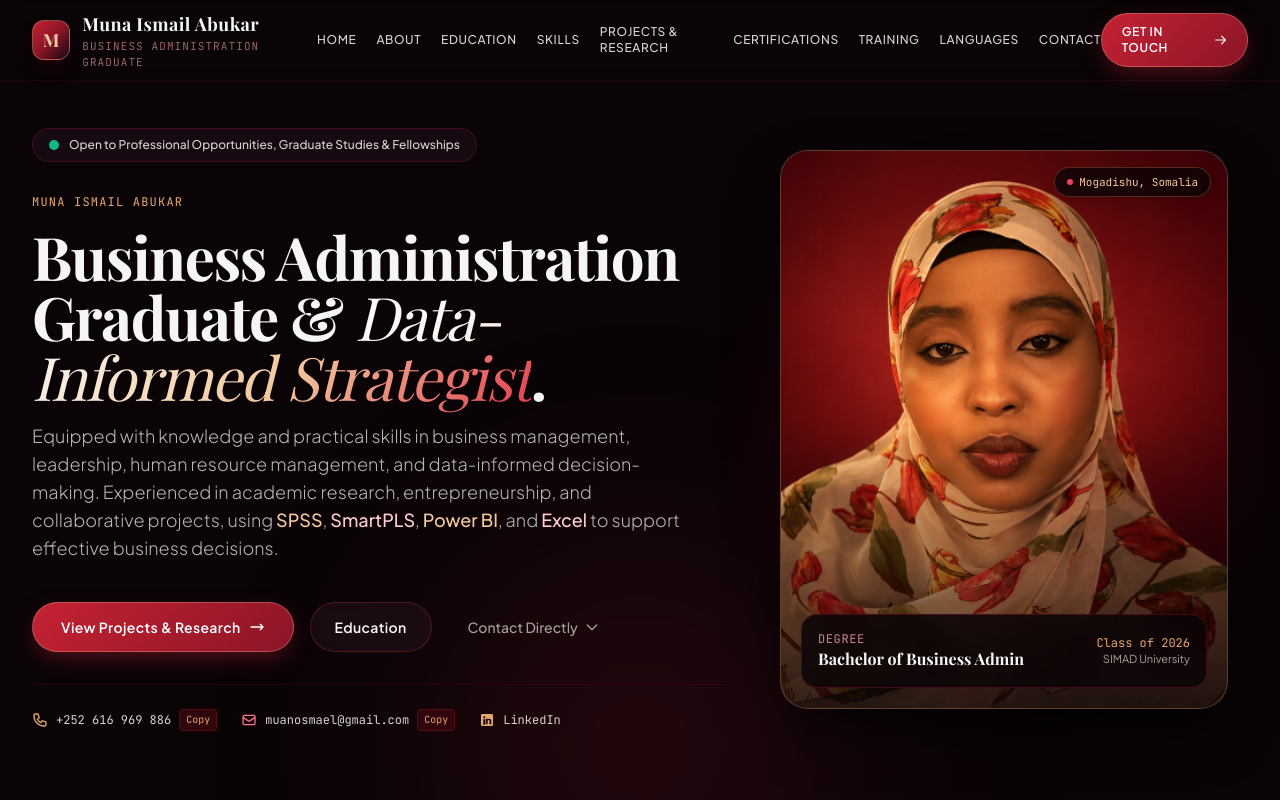
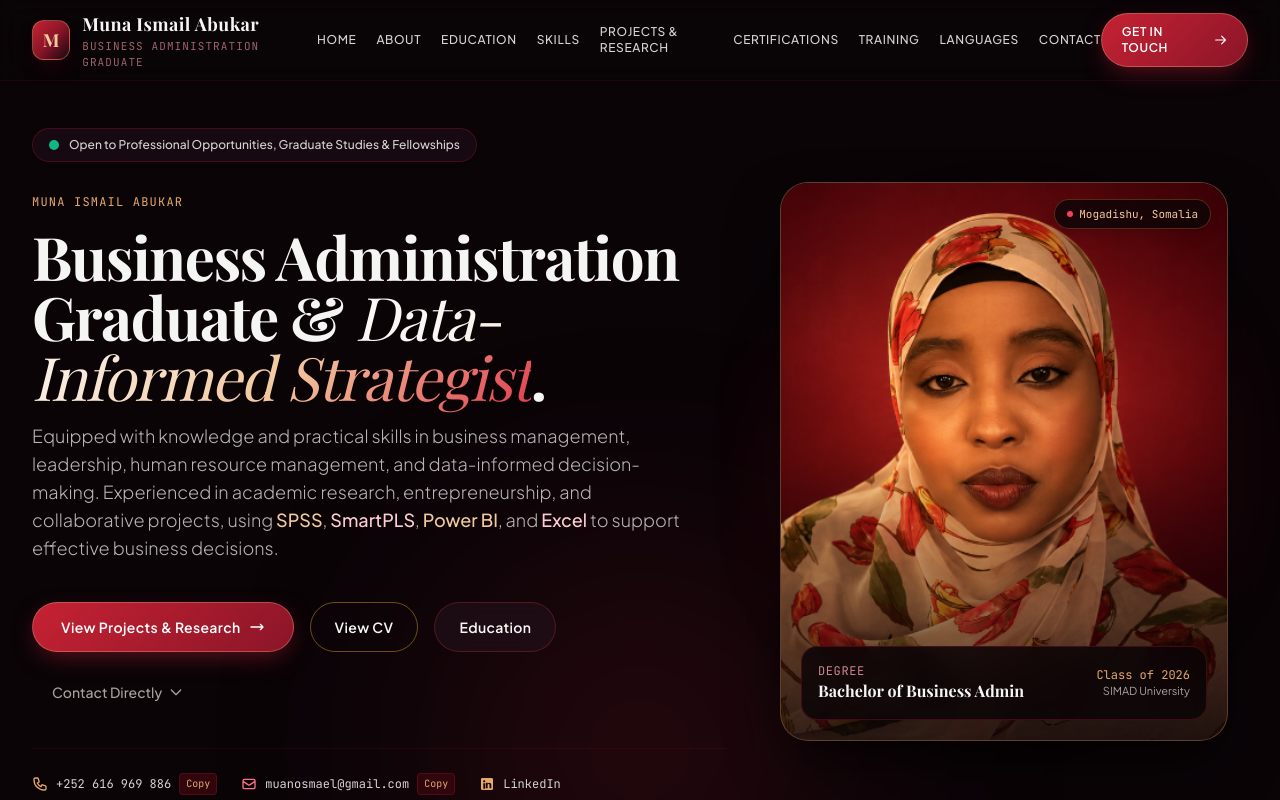
Before and after one commit to muanaosmael-beep/muna-ismail-portfolio, a plain HTML site: page index.html in a window 1280 px wide. Shown: the top 800 px of the page. Drawn offline with nearby package versions, Linux system fonts and the light colour scheme; a web font is replaced by a local one.

Commit message:
Update index.html

```diff
--- a/index.html
+++ b/index.html
@@ -194,7 +194,11 @@
                 <path stroke-linecap="round" stroke-linejoin="round" stroke-width="2" d="M17 8l4 4m0 0l-4 4m4-4H3"/>
               </svg>
             </a>
-
+<a href="assets/Muna_Ismail_Abukar_Professional_CV.pdf"
+   target="_blank"
+   class="px-6 py-3.5 rounded-full text-sm font-semibold tracking-wide border border-amber-400/40 hover:border-amber-400 transition-all">
+   View CV
+</a>
             <a href="#education" class="px-6 py-3.5 rounded-full text-sm font-semibold tracking-wide btn-secondary flex items-center gap-2">
               <span>Education</span>
             </a>
```
